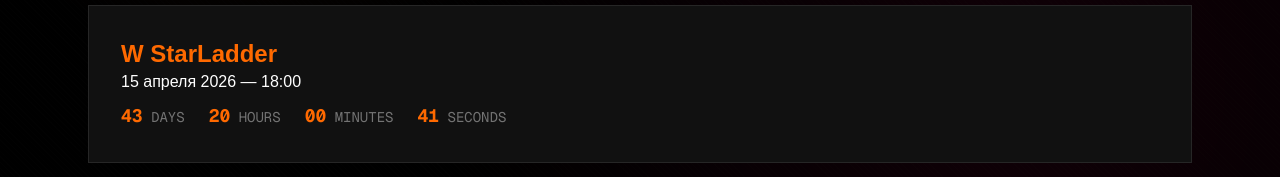
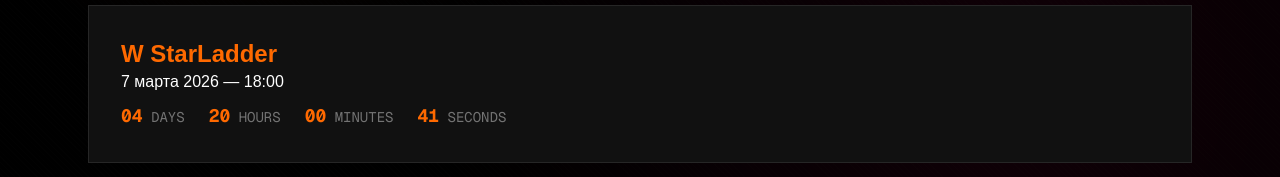
Before and after one commit to Sefs433/site-, a Next.js app: page / in a window 1280 px wide. Both pictures are taken after a click on the button "Турниры". Shown: the part 607-784 px from the top of the page. Built offline with nearby package versions, Linux system fonts and the light colour scheme.

Commit message:
esports animated layout

```diff
--- a/app/page.tsx
+++ b/app/page.tsx
@@ -168,8 +168,8 @@
                 <h3 className="text-2xl font-bold text-orange-500">
                   W StarLadder
                 </h3>
-                <div>15 апреля 2026 — 18:00</div>
-                <Countdown targetDate="2026-04-15T18:00:00" />
+                <div>7 марта 2026 — 18:00</div>
+                <Countdown targetDate="2026-03-07T18:00:00" />
               </div>
             </motion.div>
           )}
```
